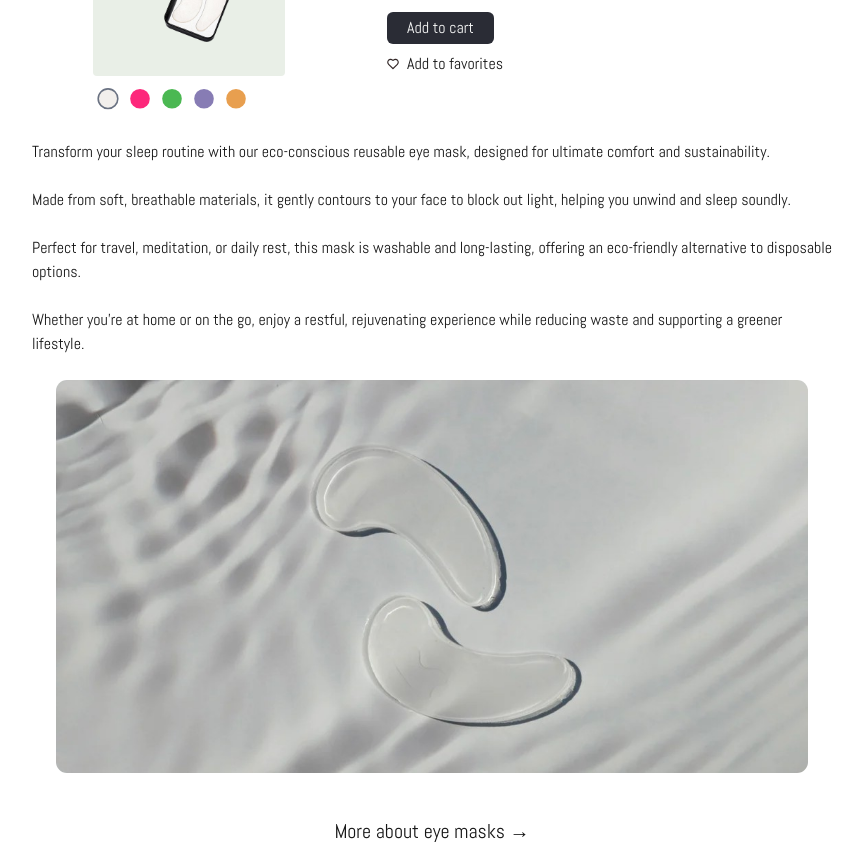
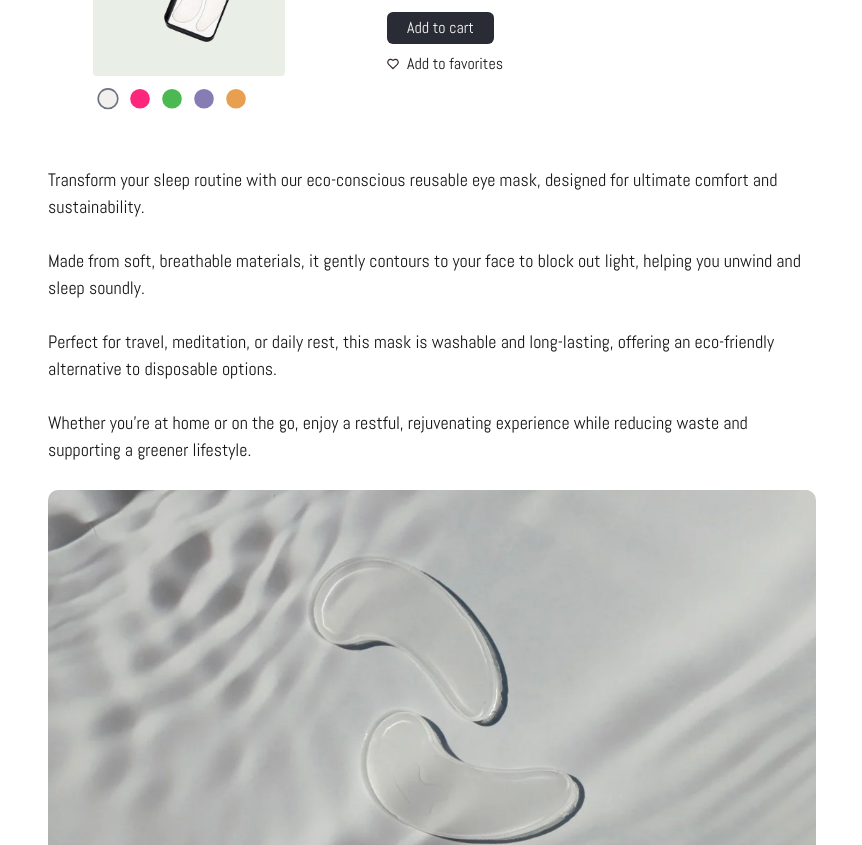
Before and after one commit to MaksymFurmanov/clear-culture, a Next.js app: page /product/1 in a window 1280 px wide. Shown: the part 240-1085 px from the top of the page, without its empty margins (208-1070 px from the left). Built offline with nearby package versions, Linux system fonts and the light colour scheme; no server answers.

Commit message:
Fixed the markdown images in product description bugs. Improved UX with more links, changed the quote readability

```diff
--- a/app/(site)/(home)/running-products.tsx
+++ b/app/(site)/(home)/running-products.tsx
@@ -6,7 +6,7 @@ import Link from "next/link";
 export default function RunningGallery() {
   return (
     <div className="overflow-hidden">
-      <div className="flex gap-4 animate-moveFull20">
+      <div className="flex gap-4 animate-moveFull">
         {Array.from({ length: 2 }).map((_, i) =>
           heroSectionProducts.map((img, index) => (
             <Link key={`${i}/${index}`} href={img.href}>
--- a/app/(site)/(home)/running-quote.tsx
+++ b/app/(site)/(home)/running-quote.tsx
@@ -1,7 +1,7 @@
 export default function RunningQuote() {
   return (
     <section className="overflow-hidden my-20">
-      <p className={"h-fit text-7xl whitespace-nowrap animate-moveFull"}>
+      <p className={"h-fit text-7xl whitespace-nowrap animate-moveFullLeft"}>
         The Earth is a fine place and worth fighting for. The Earth is a fine place and worth fighting for.
       </p>
     </section>
--- a/app/(site)/about-us/achievements-gallery.tsx
+++ b/app/(site)/about-us/achievements-gallery.tsx
@@ -9,7 +9,6 @@ import { useEffect } from "react";
 
 export default function AchievementsGallery() {
   const { currImg, setImg } = useGallery(achievements.length);
-  const changeImg = (i: number) => setImg(i);
 
   useEffect(() => {
     const interval = setInterval(() => {
@@ -18,6 +17,8 @@ export default function AchievementsGallery() {
 
     return () => clearInterval(interval);
   }, [setImg]);
+
+  const changeImg = (i: number) => setImg(i);
 
   return (
     <section className={"mb-10 md:mb-12 mx-auto lg:w-3/5"}>
--- a/app/(site)/catalog/[page]/product-card.tsx
+++ b/app/(site)/catalog/[page]/product-card.tsx
@@ -15,7 +15,8 @@ export default function ProductCard({ product }: {
 
   return (
     <div className={"grid grid-rows-[auto_1fr_0.5fr] justify-items-center items-center h-full max-w-45"}>
-      <div className={"bg-light-green flex justify-center items-center rounded aspect-square w-30 md:w-35 lg:w-40 p-4 mb-3"}>
+      <div className={"bg-light-green cursor-pointer flex justify-center items-center rounded aspect-square w-30 md:w-35 lg:w-40 p-4 mb-3"}
+           onClick={buyRoute}>
         <Image className={"w-full h-full object-contain"}
                src={product.photo_url}
                alt={product.name}
@@ -24,7 +25,8 @@ export default function ProductCard({ product }: {
         />
       </div>
 
-      <p className={"text-center md:text-base lg:text-lg px-2"}>
+      <p className={"text-center cursor-pointer md:text-base lg:text-lg px-2"}
+         onClick={buyRoute}>
         {product.name}
       </p>
 
--- a/app/globals.css
+++ b/app/globals.css
@@ -21,12 +21,20 @@ body {
 }
 
 @theme {
-  --animate-moveFull: moveFull 15s linear infinite;
-  --animate-moveFull20: moveFull 20s linear infinite;
+  --animate-moveFull: moveFull 20s linear infinite;
 
   @keyframes moveFull {
     0% { transform: translate(-100%); }
     100% { transform: translate(0); }
+  }
+}
+
+@theme {
+  --animate-moveFullLeft: moveFullLeft 15s linear infinite;
+
+  @keyframes moveFullLeft {
+    0% { transform: translate(0); }
+    100% { transform: translate(-100%); }
   }
 }
 
@@ -56,12 +64,12 @@ body {
 }
 
 .products-description {
-  padding: 0 1em;
+  padding: 1.5em 1em;
 }
 
 .products-description p {
   padding: 0.75em 0;
-  max-width: 64em;
+  max-width: 50em;
 }
 
 .products-description h3 {
@@ -71,9 +79,11 @@ body {
 }
 
 .products-description img {
-  border-radius: 35px;
-  max-width: 50em;
-  padding: 1.5em;
+  margin: 1.5em auto;
+  border-radius: 10px;
+  width: calc(100vw - 2em);
+  max-width: 100%;
+  height: auto;
 }
 
 @media (min-width: 768px) {
@@ -81,3 +91,9 @@ body {
     font-size: 16px;
   }
 }
+
+@media (min-width: 1024px) {
+  .products-description p {
+    font-size: 18px;
+  }
+}
```
